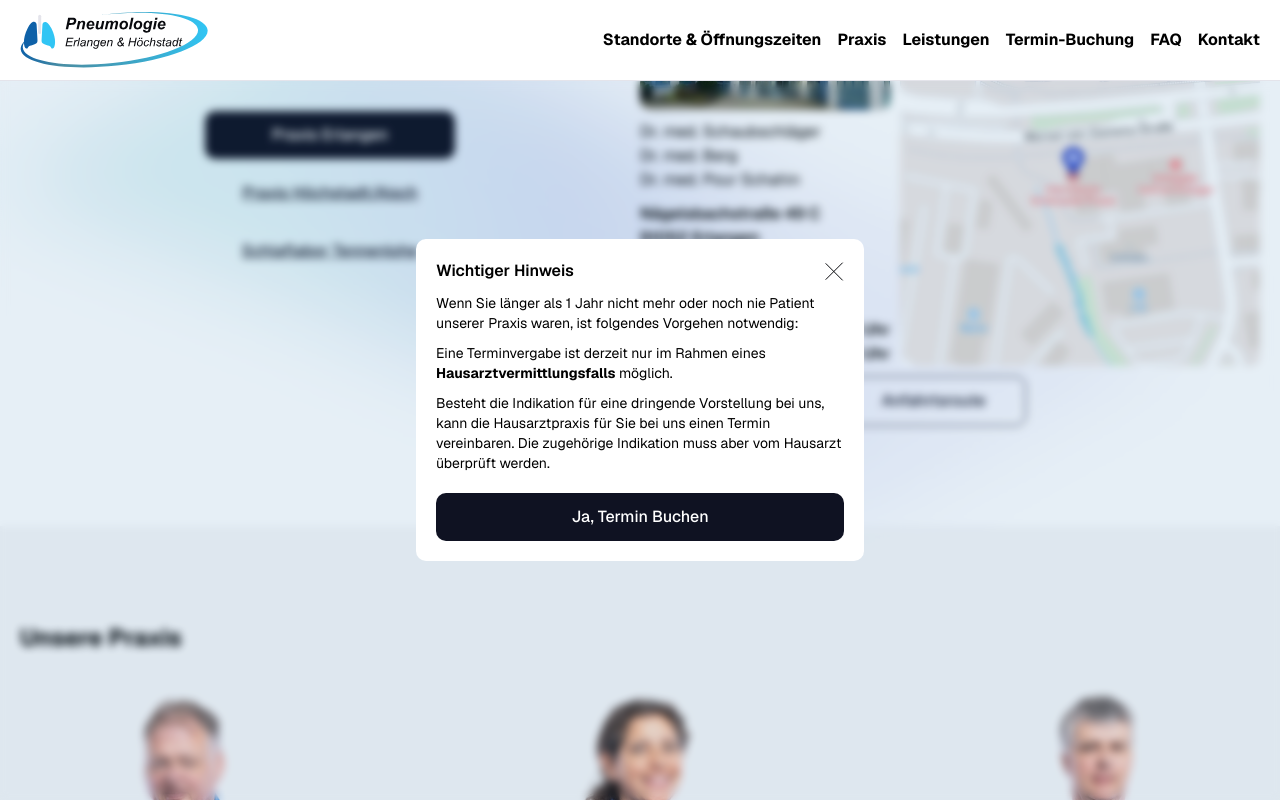
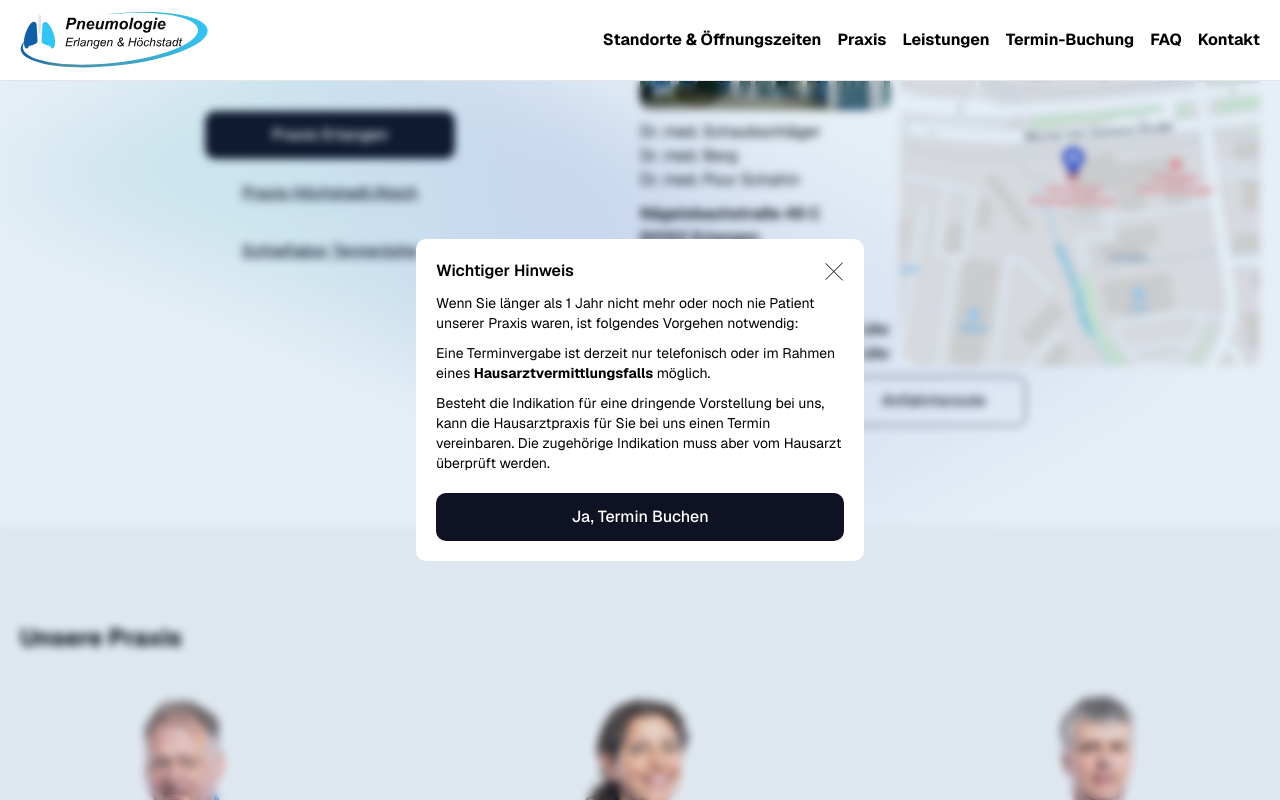
Before and after one commit to pneumology/pneumo-web, a Next.js app: page / in a window 1280 px wide. Both pictures are taken after a click on the element "Termin Buchen". Shown: the part 1236-2036 px from the top of the page. Built offline with nearby package versions, Linux system fonts and the light colour scheme.

Commit message:
Update praxis.tsx

```diff
--- a/src/components/praxis.tsx
+++ b/src/components/praxis.tsx
@@ -81,7 +81,7 @@ const Praxis: FC<Praxis> = ({ selected }) => {
                 </p>
 
                 <p className="my-2.5 text-sm">
-                  Eine Terminvergabe ist derzeit nur im Rahmen eines{" "}
+                  Eine Terminvergabe ist derzeit nur telefonisch oder im Rahmen eines{" "}
                   <b>Hausarztvermittlungsfalls</b> möglich.{" "}
                 </p>
 
@@ -121,7 +121,7 @@ const Praxis: FC<Praxis> = ({ selected }) => {
             </p>
 
             <p className="my-2.5 text-sm">
-              Eine Terminvergabe ist derzeit nur im Rahmen eines{" "}
+              Eine Terminvergabe ist derzeit nur telefonisch oder im Rahmen eines{" "}
               <b>Hausarztvermittlungsfalls</b> möglich.{" "}
             </p>
 
```
